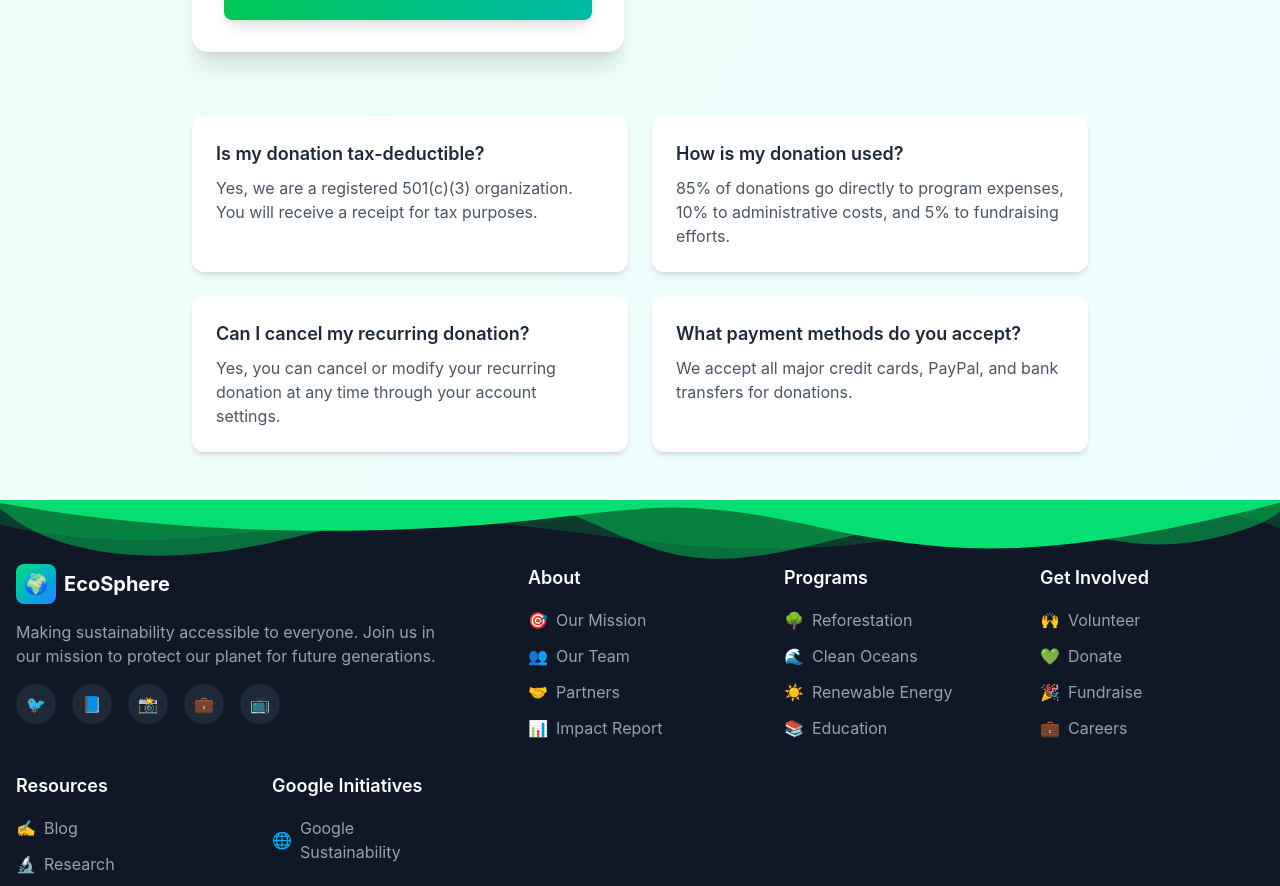
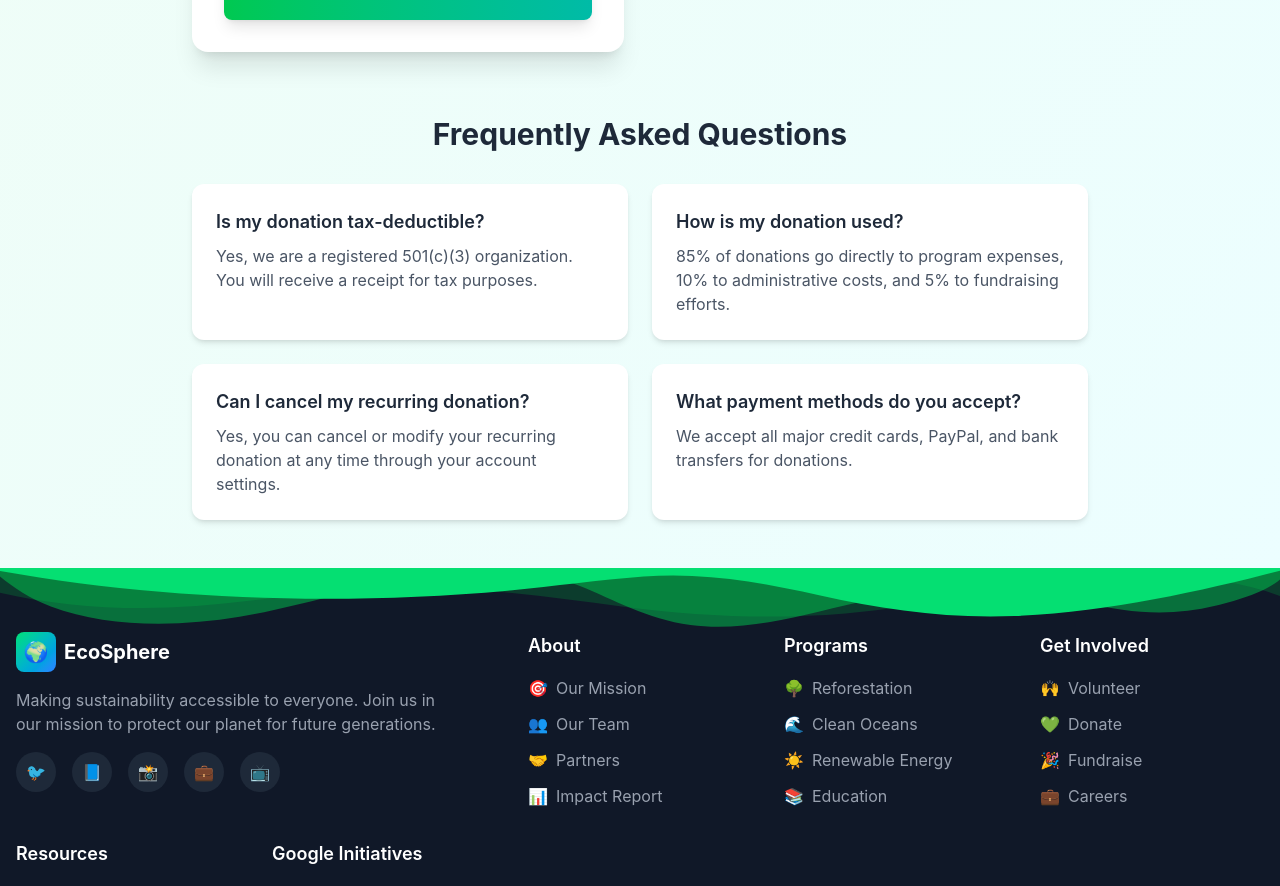
Before and after one commit to rajshekharbind/save-environment, a React (Vite) app: page /donate in a window 1280 px wide. Shown: the part 1126-2012 px from the top of the page. Built offline with nearby package versions, Linux system fonts and the light colour scheme.

Commit message:
further update in this section for better experiences

```diff
--- a/src/pages/Donate.jsx
+++ b/src/pages/Donate.jsx
@@ -372,9 +372,9 @@
           variants={itemVariants}
           className="mt-16"
         >
-          {/* <h2 className="text-3xl font-bold text-center text-gray-800 dark:text-white mb-8">
+          <h2 className="text-3xl font-bold text-center text-gray-800 dark:text-white mb-8">
             Frequently Asked Questions
-          </h2> */}
+          </h2>
           <div className="grid grid-cols-1 md:grid-cols-2 gap-6">
             {[
               {
```
